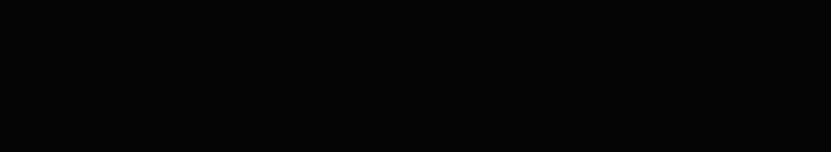
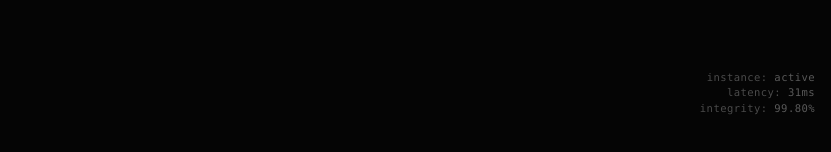
Before and after one commit to ccanei/irreverso, a Next.js app: page / in a window 1280 px wide. Shown: the part 670-822 px from the top of the page, without its empty margins (449-1280 px from the left). Built offline with nearby package versions, Linux system fonts and the light colour scheme.

Commit message:
add initiative timers for observing and learning states

```diff
--- a/app/(surface)/page.tsx
+++ b/app/(surface)/page.tsx
@@ -1,3 +1,4 @@
+import { SystemStatus } from "../../components/SystemStatus";
 import { PresenceWhisper } from "./_components/presence-whisper";
 
 export default function Home() {
@@ -19,6 +20,8 @@ export default function Home() {
             signals
           </a>
         </div>
+
+        <SystemStatus />
       </div>
     </main>
   );
--- a/app/globals.css
+++ b/app/globals.css
@@ -57,3 +57,23 @@ html,body{
   0%,100%{opacity:.2}
   50%{opacity:1}
 }
+
+.statusbar{
+  position:fixed;
+  right:16px;
+  bottom:14px;
+  font-size:.66rem;
+  line-height:1.45;
+  letter-spacing:.04em;
+  color:#5f5f5f;
+  text-align:right;
+  opacity:.88;
+}
+
+.statusline{
+  margin:0;
+}
+
+.muted{
+  color:#727272;
+}
--- /dev/null
+++ b/components/SystemStatus.tsx
@@ -0,0 +1,155 @@
+"use client";
+
+import { useEffect, useMemo, useState } from "react";
+
+const INTEGRITY_KEY = "irreverso.statusIntegrity";
+const TITLE_FLAG = "irreverso.focusTitleHandled";
+
+function randomLatency() {
+  return 26 + Math.round(Math.random() * 38);
+}
+
+function maybeNextStatus() {
+  const roll = Math.random();
+
+  if (roll < 0.18) {
+    return "learning" as const;
+  }
+
+  if (roll < 0.53) {
+    return "observing" as const;
+  }
+
+  return null;
+}
+
+function readSessionIntegrity() {
+  if (typeof window === "undefined") {
+    return 99.64;
+  }
+
+  const existing = window.sessionStorage.getItem(INTEGRITY_KEY);
+  if (existing) {
+    const parsed = Number.parseFloat(existing);
+    if (Number.isFinite(parsed)) {
+      return parsed;
+    }
+  }
+
+  const seeded = 99.45 + Math.random() * 0.42;
+  window.sessionStorage.setItem(INTEGRITY_KEY, seeded.toFixed(2));
+  return seeded;
+}
+
+export function SystemStatus() {
+  const [latency, setLatency] = useState(() => randomLatency());
+  const [integrity, setIntegrity] = useState(99.64);
+  const [instanceState, setInstanceState] = useState<"active" | "observing" | "learning">("active");
+
+  useEffect(() => {
+    setIntegrity(readSessionIntegrity());
+
+    const tick = window.setInterval(() => {
+      setLatency((prev) => {
+        const drift = Math.round((Math.random() - 0.5) * 8);
+        return Math.min(86, Math.max(19, prev + drift));
+      });
+
+      setIntegrity((prev) => {
+        const next = Math.max(99.02, Math.min(99.98, prev + (Math.random() - 0.5) * 0.02));
+        window.sessionStorage.setItem(INTEGRITY_KEY, next.toFixed(2));
+        return next;
+      });
+    }, 3200 + Math.round(Math.random() * 2200));
+
+    return () => {
+      window.clearInterval(tick);
+    };
+  }, []);
+
+
+  useEffect(() => {
+    const originalTitle = document.title;
+    let hasHandledBlur = window.sessionStorage.getItem(TITLE_FLAG) === "1";
+
+    const markActive = () => {
+      if (hasHandledBlur) {
+        return;
+      }
+
+      document.title = "instance active";
+      hasHandledBlur = true;
+      window.sessionStorage.setItem(TITLE_FLAG, "1");
+    };
+
+    const restoreTitle = () => {
+      document.title = originalTitle;
+    };
+
+    const onVisibilityChange = () => {
+      if (document.visibilityState === "hidden") {
+        markActive();
+        return;
+      }
+
+      restoreTitle();
+    };
+
+    window.addEventListener("blur", markActive);
+    window.addEventListener("focus", restoreTitle);
+    document.addEventListener("visibilitychange", onVisibilityChange);
+
+    return () => {
+      document.title = originalTitle;
+      window.removeEventListener("blur", markActive);
+      window.removeEventListener("focus", restoreTitle);
+      document.removeEventListener("visibilitychange", onVisibilityChange);
+    };
+  }, []);
+
+
+  useEffect(() => {
+    const nextStatus = maybeNextStatus();
+    if (!nextStatus) {
+      return;
+    }
+
+    let secondTimer: number | undefined;
+    const firstDelay = 37000 + Math.round(Math.random() * 15000);
+    const firstTimer = window.setTimeout(() => {
+      setInstanceState("observing");
+
+      if (nextStatus !== "learning") {
+        return;
+      }
+
+      const secondDelay = 6000 + Math.round(Math.random() * 4000);
+      secondTimer = window.setTimeout(() => {
+        setInstanceState("learning");
+      }, secondDelay);
+    }, firstDelay);
+
+    return () => {
+      window.clearTimeout(firstTimer);
+      if (secondTimer) {
+        window.clearTimeout(secondTimer);
+      }
+    };
+  }, []);
+
+  const integrityText = useMemo(() => integrity.toFixed(2), [integrity]);
+
+  return (
+    <div className="statusbar" aria-live="polite">
+      <p className="statusline">
+        instance: <span className="muted">{instanceState}</span>
+      </p>
+      <p className="statusline">
+        latency: <span className="muted">{latency}ms</span>
+      </p>
+      <p className="statusline">
+        integrity: <span className="muted">{integrityText}%</span>
+      </p>
+    </div>
+  );
+}
```
